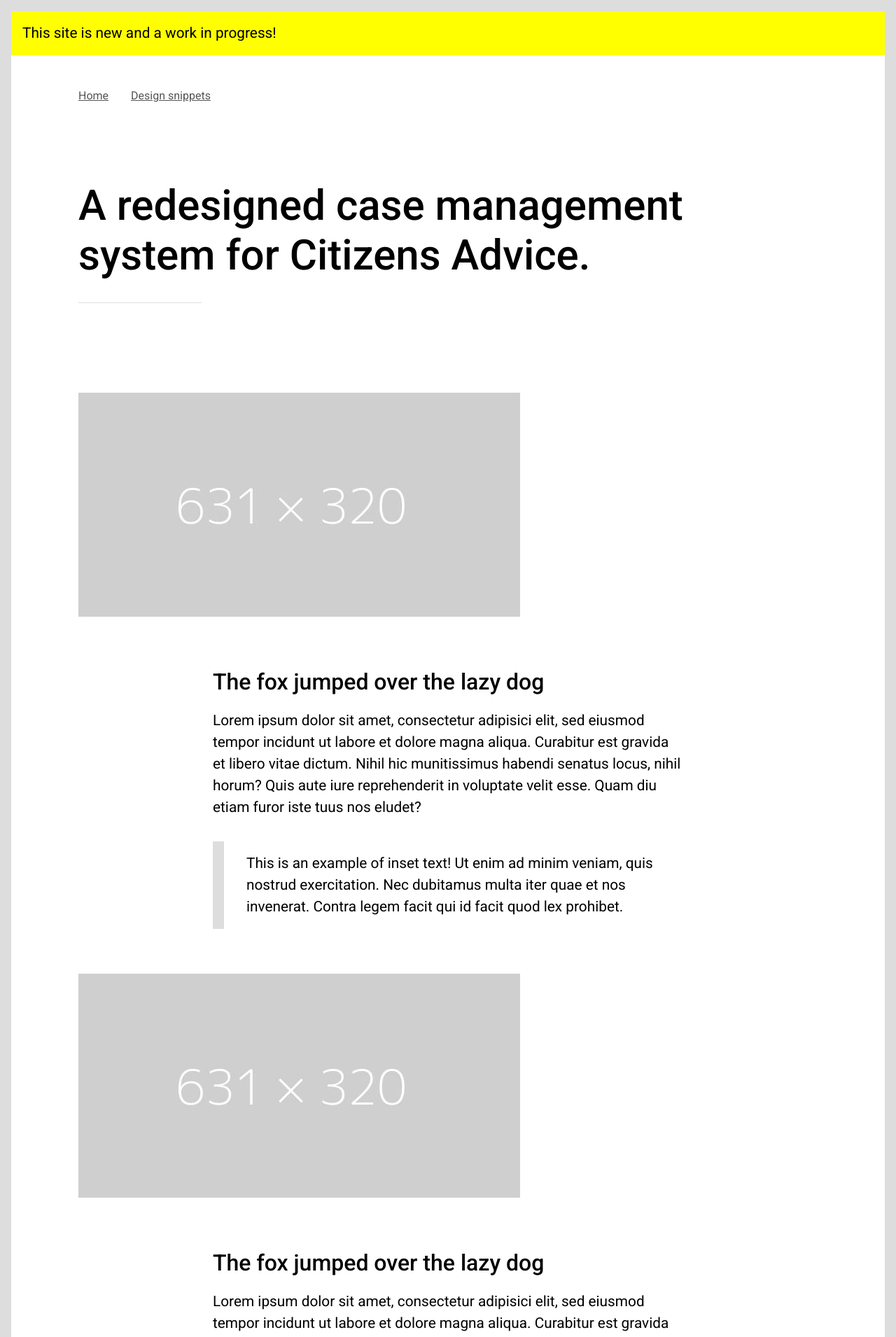
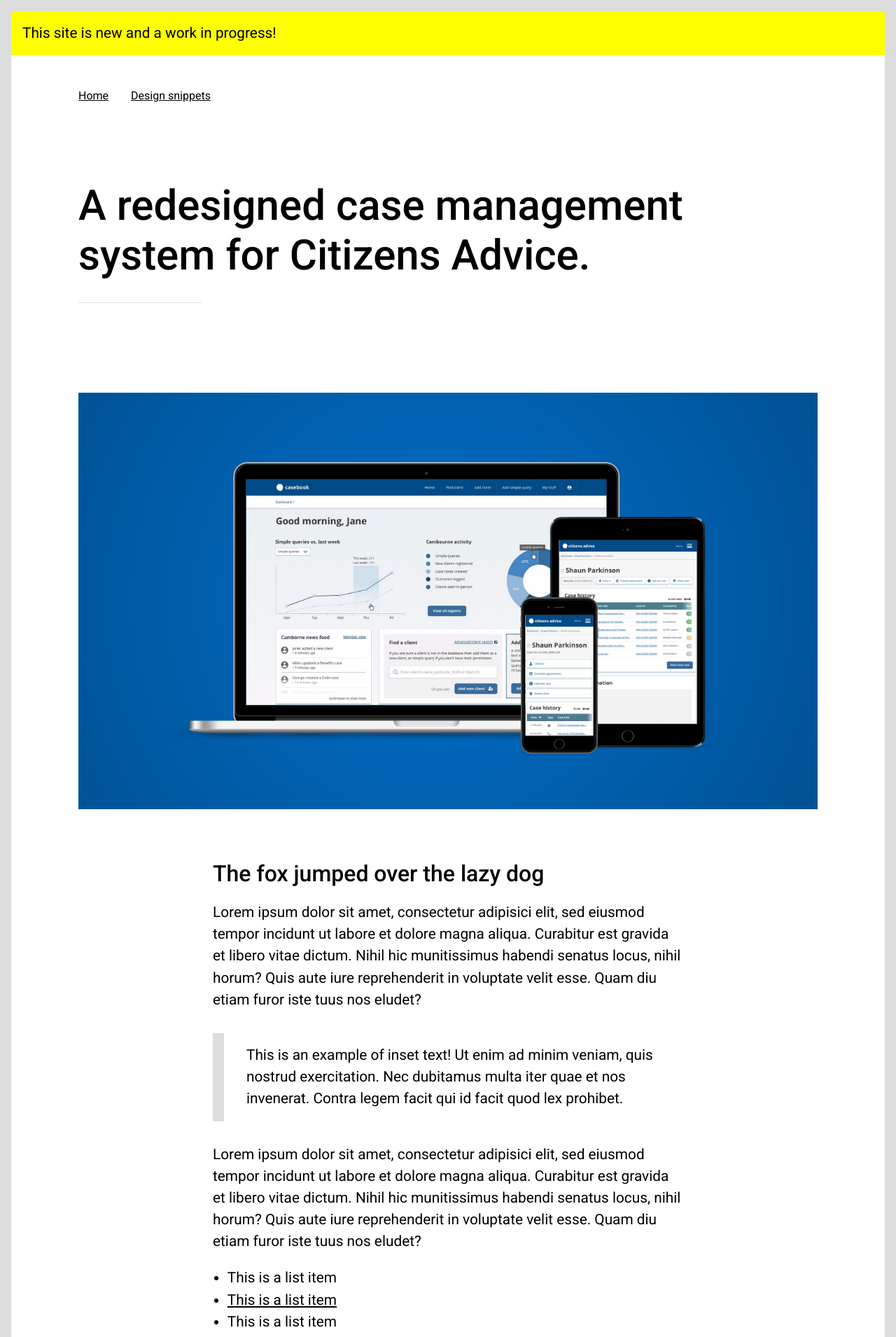
Before and after one commit to karlgoldstraw/jfolio, a Jekyll site: the page built from projects/citizens-advice.html, in a window 1280 px wide. Shown: the top 1910 px of the page at 70% size. Built offline with Jekyll 4.4.1, drawn with Linux system fonts in a browser that asks for light colours.

Commit message:
added ul styling to sections

```diff
--- a/_layouts/post.html
+++ b/_layouts/post.html
@@ -17,12 +17,12 @@
 {% include navigation.html %}
 
       <header role="banner">
-        <h1>{{ page.title }}</h1>
+        <h1 id="post-title">{{ page.title }}</h1>
         <p class="date">{{ page.date |  date: "%-d %B %Y" }}</p>
         <hr>
       </header>
 
-  <main id="main">
+  <main id="main" aria-labelledby="post-title">
     <article>
       {{ content }}
 
--- a/_sass/_fonts.scss
+++ b/_sass/_fonts.scss
@@ -17,14 +17,14 @@
   font-size: 1.5em;
   margin-top: 1.1em;
 }
-p {
+p, section ul {
   line-height: 1.5em;
   margin-top: 1em;
   font-size: 1.3em;
 }
 a {
   text-decoration: underline;
-  color: $grey;
+  color: $black;
 
   &:hover {
     color: $black;
@@ -39,6 +39,10 @@
 
 }
 
+section ul {
+  margin-left: 1em;
+}
+
 span.highlight {
   background: $highlight;
 }
--- a/projects/citizens-advice.html
+++ b/projects/citizens-advice.html
@@ -17,6 +17,12 @@
     <div class="inset-text">
       <p>This is an example of inset text! Ut enim ad minim veniam, quis nostrud exercitation. Nec dubitamus multa iter quae et nos invenerat. Contra legem facit qui id facit quod lex prohibet.</p>
     </div>
+    <p>Lorem ipsum dolor sit amet, consectetur adipisici elit, sed eiusmod tempor incidunt ut labore et dolore magna aliqua. Curabitur est gravida et libero vitae dictum. Nihil hic munitissimus habendi senatus locus, nihil horum? Quis aute iure reprehenderit in voluptate velit esse. Quam diu etiam furor iste tuus nos eludet?</p>
+    <ul>
+      <li>This is a list item</li>
+      <li><a href="#">This is a list item</a></li>
+      <li>This is a list item</li>
+    </ul>
   </section>
 
   <picture>
```
